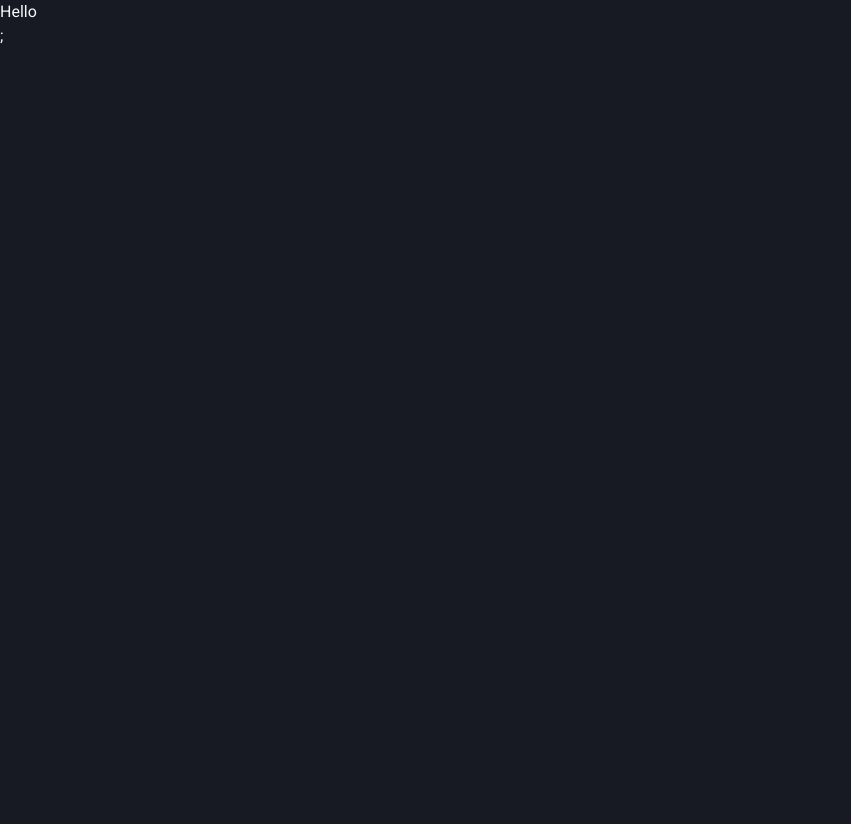
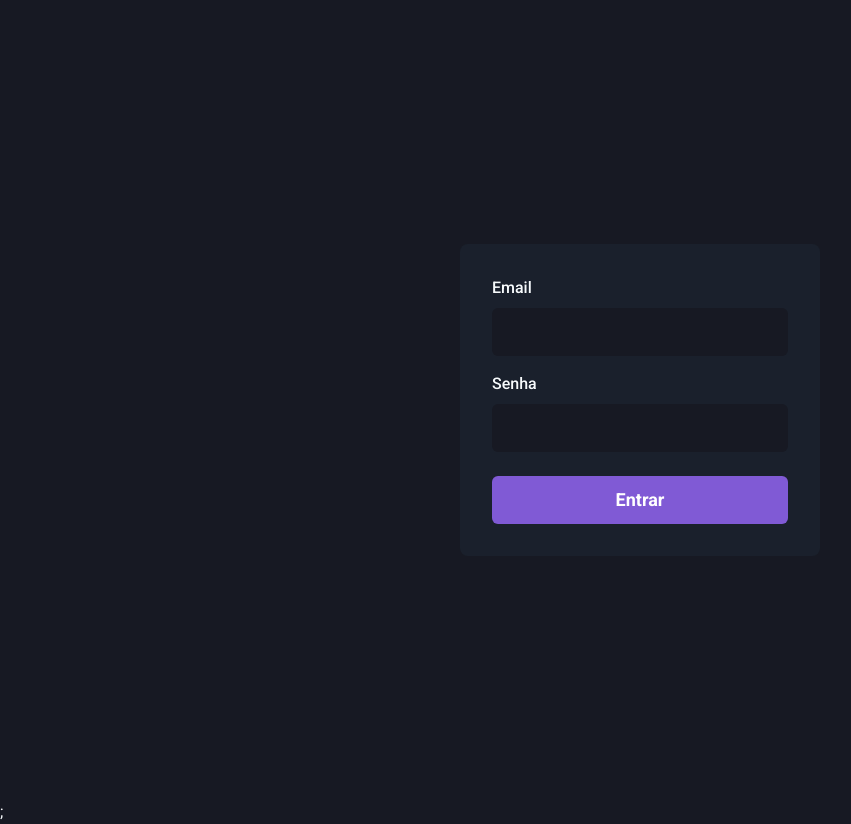
Before and after one commit to PabloHFR/dashboard-app, a Next.js app: page / in a window 1280 px wide. Shown: the whole page, without its empty margins (0-851 px from the left). Before the commit the page ends 800 px from the top, so only its background shows below. Built offline with nearby package versions, Linux system fonts and the light colour scheme.

Commit message:
Added login page

```diff
--- a/src/pages/index.tsx
+++ b/src/pages/index.tsx
@@ -1,7 +1,62 @@
+import {
+  Flex,
+  Input,
+  Button,
+  Stack,
+  FormLabel,
+  FormControl,
+} from "@chakra-ui/react";
+
 export default function Home() {
   return (
-    <>
-      <h1>Hello</h1>
-    </>
+    <Flex w="100vw" h="100vh" alignItems="center" justifyContent="center">
+      <Flex
+        as="form"
+        width="100%"
+        maxWidth="360px"
+        backgroundColor={"gray.800"}
+        p="8"
+        borderRadius="8px"
+        flexDir="column"
+      >
+        <Stack spacing={4}>
+          <FormControl>
+            <FormLabel htmlFor="email">Email</FormLabel>
+
+            <Input
+              name="email"
+              type="email"
+              focusBorderColor="purple.500"
+              bgColor="gray.900"
+              variant="filled"
+              _hover={{
+                bgColor: "gray.900",
+              }}
+              size="lg"
+            ></Input>
+          </FormControl>
+
+          <FormControl>
+            <FormLabel htmlFor="password">Senha</FormLabel>
+
+            <Input
+              name="password"
+              type="password"
+              focusBorderColor="purple.500"
+              bgColor="gray.900"
+              variant="filled"
+              _hover={{
+                bgColor: "gray.900",
+              }}
+              size="lg"
+            ></Input>
+          </FormControl>
+        </Stack>
+
+        <Button type="submit" mt="6" colorScheme="purple" size="lg">
+          Entrar
+        </Button>
+      </Flex>
+    </Flex>
   );
 }
```
